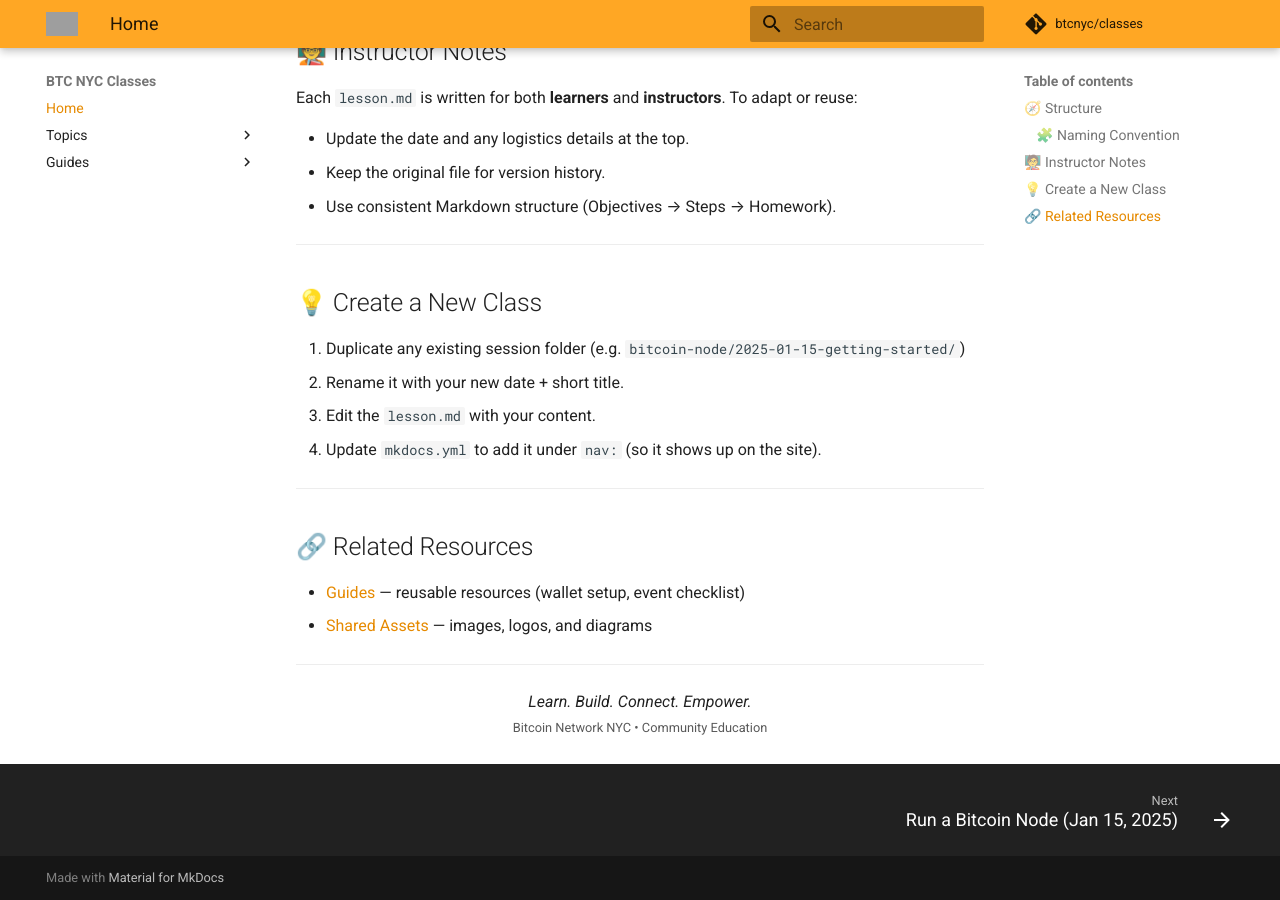
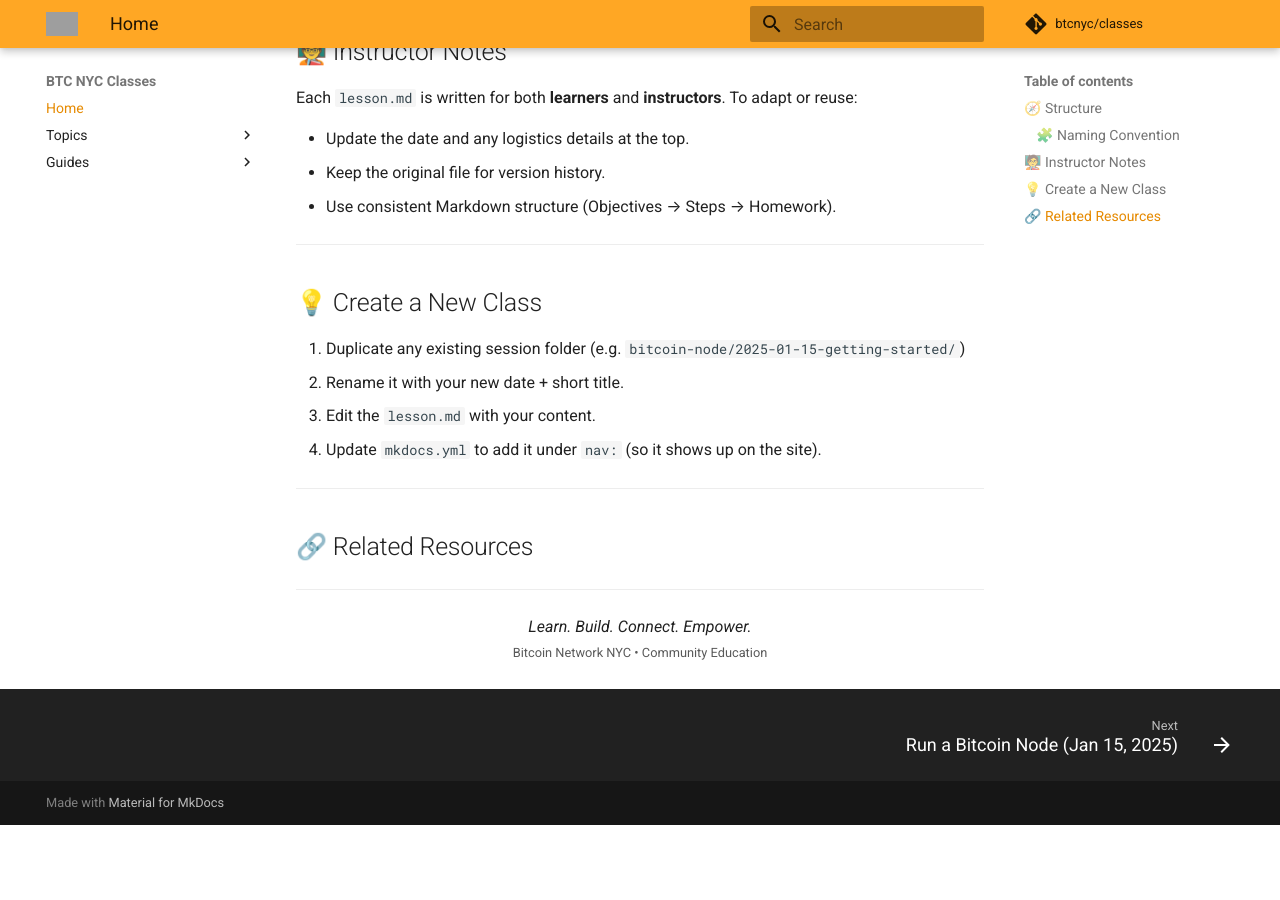
Before and after one commit to btcnyc/classes, an MkDocs documentation site: the page built from docs/README.md, in a window 1280 px wide and 900 px high, scrolled down 892 px. Built offline with MkDocs 1.6.1 and Material for MkDocs 9.7.7, drawn with Linux system fonts in a browser that asks for light colours; comment, search, counter and statistics services are not loaded; after the commit the page ends 1717 px from its top, so only the background shows below that; grey boxes are pictures that could not be loaded.

Commit message:
fixed broken links

```diff
--- a/docs/README.md
+++ b/docs/README.md
@@ -55,8 +55,8 @@
 
 ## 🔗 Related Resources
 
-* [Guides](../guides/) — reusable resources (wallet setup, event checklist)
-* [Shared Assets](../shared-assets/) — images, logos, and diagrams
+<!-- * [Guides](../guides/) — reusable resources (wallet setup, event checklist) -->
+<!-- * [Shared Assets](../shared-assets/) — images, logos, and diagrams -->
 
 ---
 
```
